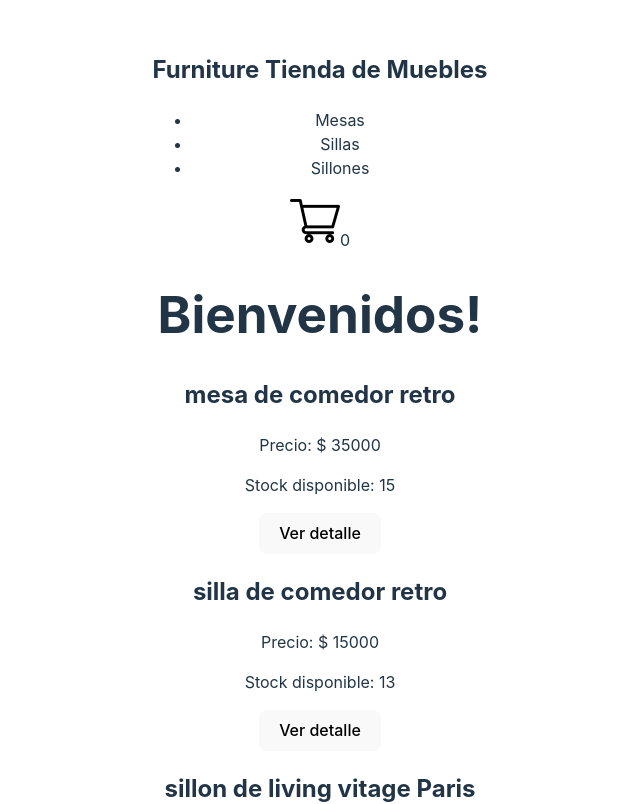
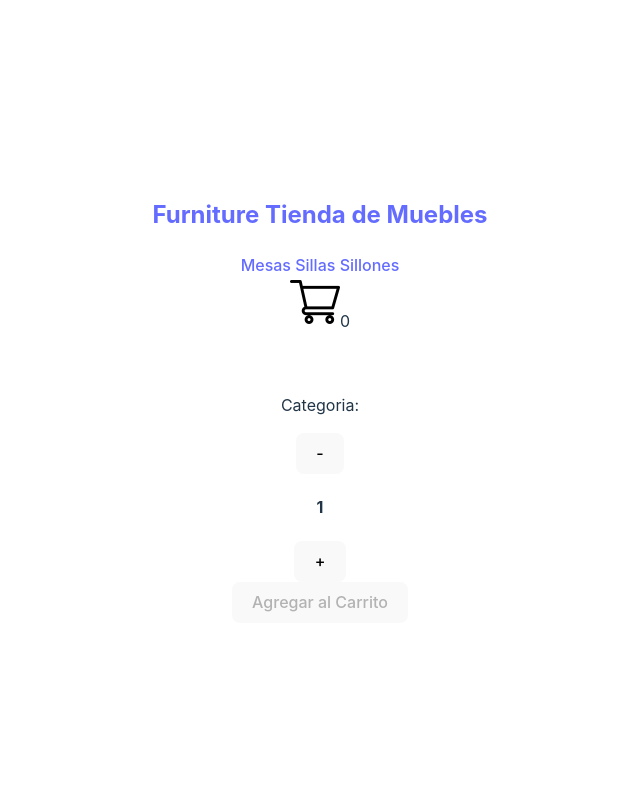
Before and after one commit to Silvina2409/ReactCoder, a React (Vite) app: page /Item/1 in a window 1280 px wide. Shown: the top 804 px of the page, without its empty margins (320-960 px from the left). Built offline with nearby package versions, Linux system fonts and the light colour scheme.

Commit message:
Navegacion

```diff
--- a/package.json
+++ b/package.json
@@ -11,7 +11,8 @@
   },
   "dependencies": {
     "react": "^18.2.0",
-    "react-dom": "^18.2.0"
+    "react-dom": "^18.2.0",
+    "react-router-dom": "^6.21.3"
   },
   "devDependencies": {
     "@types/react": "^18.2.43",
--- a/src/App.jsx
+++ b/src/App.jsx
@@ -1,17 +1,26 @@
 import NavBar from './components/NavBar/NavBar'
 import './App.css'
 import ItemListContainer from './components/ItemListContainer/ItemListContainer'
-import ItemCount from './components/ItemCount/ItemCount'
-
+import ItemDetailContainer from './components/ItemDetailContainer/ItemDetailContainer'
+import {BrowserRouter, Routes, Route} from 'react-router-dom'
 function App() {
 
 
   return (
     <>
+      <BrowserRouter>
+        <NavBar/>
+        <Routes>
+          <Route path='/' element = {<ItemListContainer  />  } />
+          <Route path = '/category/:categoryId ' element = {<ItemListContainer />} />
+          <Route path = '/Item/:itemId' element = {<ItemDetailContainer/>} />
+          <Route path = '*' element = { <h3> Error! </h3>} />
+        </Routes>
+      </BrowserRouter>
 
-      <NavBar></NavBar>
-      <ItemListContainer greating = {'Bienvenidos!'} />
-      <ItemCount initial = {1} stock = {10} onAdd = {(quantity) => console.log("cantidad agregada:", quantity)} />
+
+
+
     </>
   )
 }
--- a/src/asyncMock.js
+++ b/src/asyncMock.js
@@ -35,4 +35,21 @@ export const getProducts = () =>{
         }, 500)
 
     })
+
 }
+
+export const getProductById = (productId)  => {
+    return new Promise ((resolve) =>{
+        setTimeout (()=>{
+            resolve (products.find (prod => prod.id === productId))
+        }, 500)
+    })
+}
+export const getProductsByCategory = (productCat) => {
+    return new Promise((resolve) => {
+        setTimeout (() => {
+            resolve (products.find (pro => pro.categoria === productCat))
+        }, 500)
+
+    })
+}
--- a/src/components/Item/Item.jsx
+++ b/src/components/Item/Item.jsx
@@ -1,6 +1,7 @@
 import React from 'react'
+import { Link } from 'react-router-dom'
 
-const Item = ({nombre,precio,stock}) => {
+const Item = ({id,nombre,imagen, precio,stock}) => {
   return (
     <div>
         <header>
@@ -8,7 +9,9 @@ const Item = ({nombre,precio,stock}) => {
                 {nombre}
             </h2>
         </header>
-
+        <div>
+            <img src= {imagen} alt={nombre} />
+        </div>
 
         <section>
             <p>
@@ -20,7 +23,8 @@ const Item = ({nombre,precio,stock}) => {
         </section>
 
         <footer>
-            <button> Ver detalle </button>
+            <Link to= {`/item/${id}`} > Ver detalle </Link>
+
         </footer>
 
     </div>
--- /dev/null
+++ b/src/components/ItemDetail/ItemDetail.jsx
@@ -0,0 +1,26 @@
+import React from 'react'
+import ItemCount from '../ItemCount/ItemCount'
+
+
+const ItemDetail = ({ nombre, imagen, categoria, precio, descripcion, stock}) => {
+  return (
+    <div>
+        <header>
+            <h2> {nombre}  </h2>
+        </header>
+        <picture>
+            < img src= {imagen} alt = {nombre} />
+        </picture>
+        <section>
+            <p> Categoria: {categoria} </p>
+            <p> {descripcion} </p>
+            <p> {precio} </p>
+        </section>
+        <footer>
+            <ItemCount initial = {1} stock = {stock} onAdd = {(quantity) => console.log("cantidad agregada:", quantity)} />
+        </footer>
+    </div>
+  )
+}
+
+export default ItemDetail
--- /dev/null
+++ b/src/components/ItemDetailContainer/ItemDetailContainer.jsx
@@ -0,0 +1,30 @@
+import React from 'react'
+import { useEffect, useState } from 'react'
+import { getProductById } from '../../asyncMock'
+import ItemDetail from '../ItemDetail/ItemDetail'
+import { useParams } from 'react-router-dom'
+
+
+const ItemDetailContainer = () => {
+    const [product, setProduct]= useState(null)
+    const { itemId} = useParams
+    useEffect(() => {
+      getProductById ("itemId")
+        .then (response =>{
+            setProduct (response)
+        })
+        .catch (error => {
+            console.error (error)
+        })
+    }, [itemId])
+
+
+
+  return (
+    <div>
+        <ItemDetail {...product} />
+    </div>
+  )
+}
+
+export default ItemDetailContainer
--- a/src/components/ItemListContainer/ItemListContainer.jsx
+++ b/src/components/ItemListContainer/ItemListContainer.jsx
@@ -1,19 +1,22 @@
 import { useEffect } from "react"
 import { useState } from "react"
-import { getProducts } from "../../asyncMock"
+import { getProducts, getProductsByCategory } from "../../asyncMock"
 import ItemList from "../ItemList/ItemList"
+import { useParams } from "react-router-dom"
 
 function ItemListContainer ({greating}){
     const [products, setProducts] = useState ([])
+    const {categoryId} = useParams()
     useEffect(() =>{
-        getProducts ()
-        .then (response =>{
-            setProducts (response)
-        })
-        .catch (error => {
-            console.error (error)
-        })
-    }, [])
+        const asyncFunc = categoryId ? getProductsByCategory : getProducts
+        asyncFunc (categoryId)
+            .then (response => {
+                setProducts (response)
+            })
+            .catch (error =>{
+                console.error (error)
+            })
+    }, [categoryId])
     return (
         <div>
             <h1> {greating} </h1>
--- a/src/components/NavBar/NavBar.jsx
+++ b/src/components/NavBar/NavBar.jsx
@@ -1,19 +1,23 @@
 import CartWidget from "../CartWidget/CartWidget"
-
+import { NavLink, Link } from "react-router-dom"
 function NavBar (){
     return (
         <nav>
-            <h2> Furniture Tienda de Muebles</h2>
+
+
+            <Link to= "/">
+                 <h2> Furniture Tienda de Muebles </h2>
+
+            </Link>
 
             <div>
-                <ul>
+                <NavLink to = { "/categoria/mesa"} > Mesas </NavLink>
+                <NavLink to={ "/categoria/silla"} > Sillas</NavLink>
+                <NavLink to={ "/categoria/sillon"} > Sillones </NavLink>
+            </div>
 
-                    <li> Mesas </li>
-                    <li> Sillas</li>
-                    <li> Sillones</li>
-                </ul>
-                <CartWidget />
-            </div>
+            <CartWidget />
+
 
         </nav>
 
```
Also changed, not shown: 1 other file (tests, documents, lock files or other folders).
